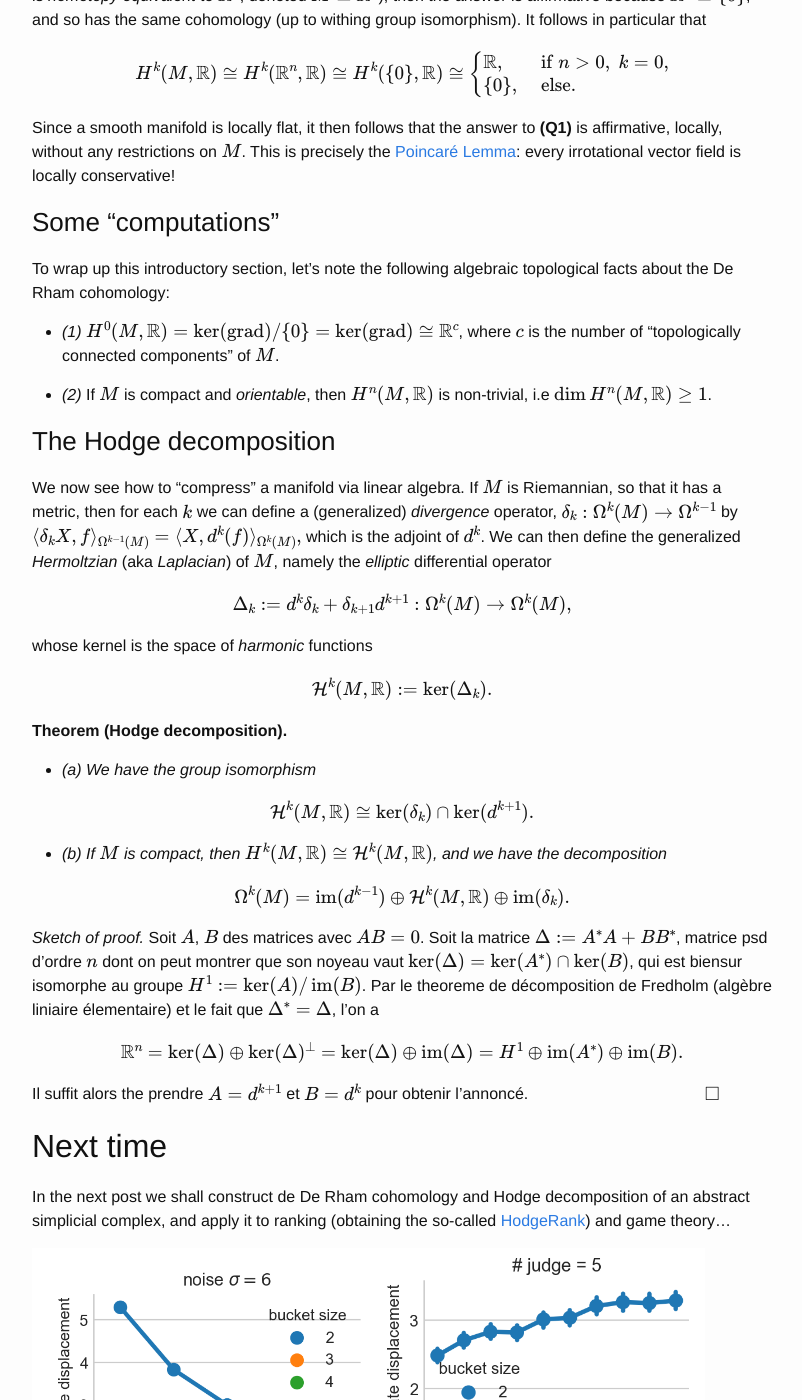
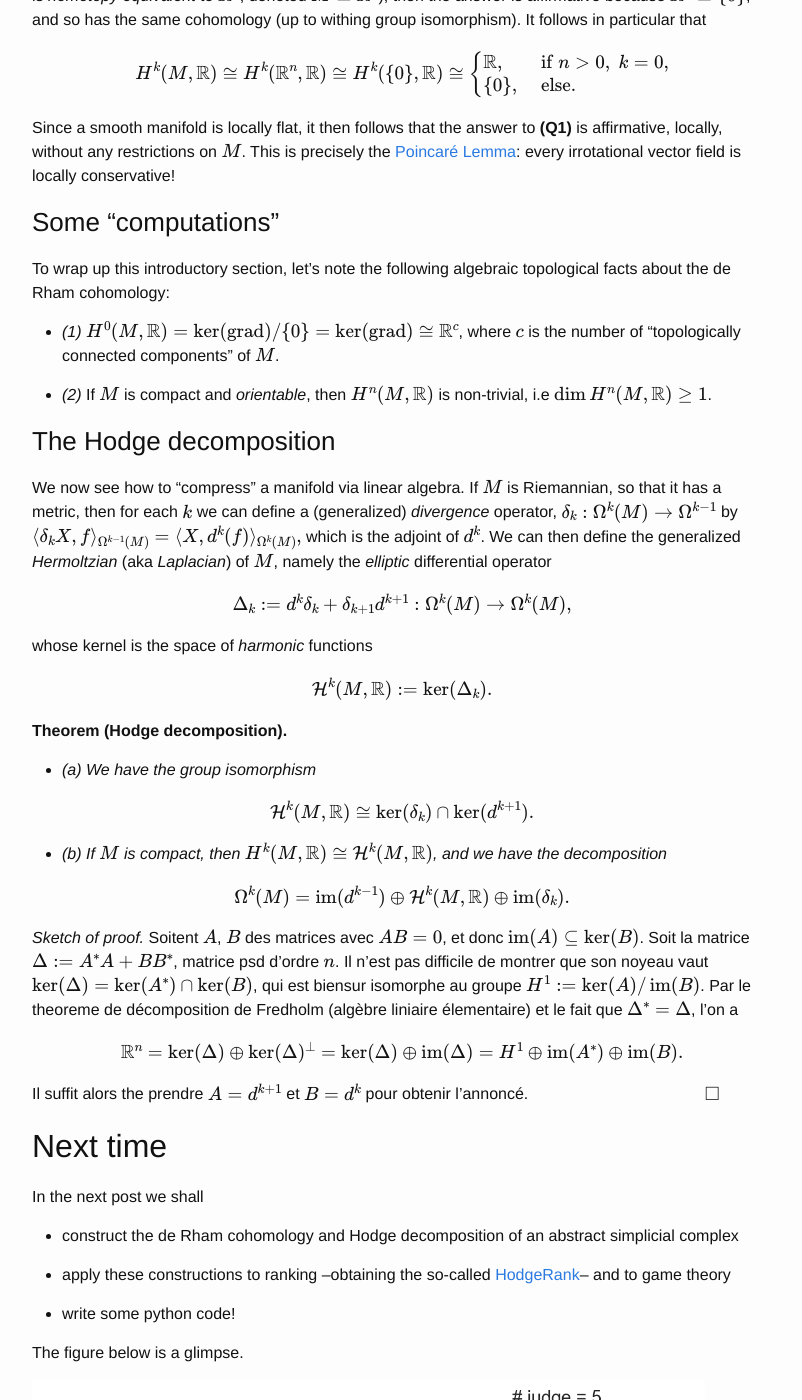
Before and after one commit to dohmatob/dohmatob.github.io, a Jekyll site: the page built from _posts/2018-02-22-hodge.markdown, in a window 1280 px wide and 1400 px high, scrolled down 2907 px. Shown: the whole window, without its empty margins (238-1040 px from the left). Built offline with Jekyll 4.4.1, drawn with Linux system fonts in a browser that asks for light colours; formulas are drawn with MathJax 3; comment, search, counter and statistics services are not loaded; some of the changed text lies outside the part shown.

Commit message:
some errata

```diff
--- a/_posts/2018-02-22-hodge.markdown
+++ b/_posts/2018-02-22-hodge.markdown
@@ -1,6 +1,6 @@
 ---
 layout: post
-title:  "Discrete De Rham-Hodge cohomology theory: application to game theory and statistical ranking (Part I)"
+title:  "Discrete de Rham-Hodge cohomology theory: application to game theory and statistical ranking (Part I)"
 date:   2018-02-22 13:26
 categories: research
 images:
@@ -61,10 +61,10 @@ $$
 $$
 
 Let's denote this  group $H^1(M, \mathbb R)$.
-If $\|H^1(M, \mathbb R)\| = 1$ so that $H^1(M, \mathbb R) = \\{ 0 \\}$ and $\text{ker}(\text{curl}) = \text{im}(\text{grad})$, then the answer to the above question **(Q1)** is affirmative. Thus $H^1(M, \mathbb R)$  measures the "obstruction" to answering **(Q1)** affirmatively. The "$H$" in $H^1(M, \mathbb R)$ stands for *homology* in co-*homology*, a concept which we will now explore.
+If $\|H^1(M, \mathbb R)\| = 1$ so that $H^1(M, \mathbb R) = \\{ 0 \\}$ and $\text{ker}(\text{curl}) = \text{im}(\text{grad})$, then the answer to the above question **(Q1)** is affirmative. Thus $H^1(M, \mathbb R)$  measures the "obstruction" to answering **(Q1)** affirmatively. The "$H$" in $H^1(M, \mathbb R)$ denotes the *homology* in co-*homology*, a concept which we will now explore.
 
 
-The [De Rham co-chain complexe][1] of $M$ is the chain
+The [de Rham co-chain complexe][1] of $M$ is the chain
 
 $$
 0 \longrightarrow \Omega^0(M) \overset{d^1=\operatorname{grad}}{\longrightarrow} \Omega^1(M) \overset{d^2=\operatorname{curl}}{\longrightarrow} \Omega^2(M) \overset{d^3}{\longrightarrow} \ldots \Omega^{k-1}(M) \overset{d^k}{\longrightarrow} \Omega^{k}(M) \ldots \overset{d^n}{\longrightarrow} \Omega^n(M) \longrightarrow 0.
@@ -81,7 +81,7 @@ $$
 H^k(M,\mathbb R) := \dfrac{\operatorname{ker}(d^{k+1})}{\operatorname{im}(d^k)},
 $$
 
-called the $k$th De Rham cohomology of $M$. Amongst many other fabulous predictions, one can show that if $M$ and $M'$ are of same "homotopy type" (e.g the whole of $\mathbb R^n$ has the same homotopy type as any point in it! Two smooth curves with the same endpoints have the same homotopy type. And so on...), then they have the same cohomology.
+called the $k$th de Rham cohomology of $M$. Amongst many other fabulous predictions, one can show that if $M$ and $M'$ are of same "homotopy type" (e.g the whole of $\mathbb R^n$ has the same homotopy type as any point in it! Two smooth curves with the same endpoints have the same homotopy type. And so on...), then they have the same cohomology.
 
 In this new parlance, one restate **(Q1)** as asking whether the 1st De cohomology
 
@@ -102,7 +102,7 @@ Since a smooth manifold is locally flat, it then follows that the answer to **(Q
 
 
 ### Some "computations"
-To wrap up this introductory section, let's note the following algebraic topological facts about the De Rham cohomology:
+To wrap up this introductory section, let's note the following algebraic topological facts about the de Rham cohomology:
 
 - *(1)* $H^0(M, \mathbb R) = \ker(\grad)/\\{0\\} = \ker(\grad) \cong \mathbb R^c$, where $c$ is the number of "topologically connected components" of $M$.
 
@@ -142,7 +142,7 @@ $$
 \Omega^k(M) = \im(d^{k-1}) \oplus \mathcal H^k(M,\mathbb R) \oplus \im(\delta_k).
 \end{equation}
 
-*Sketch of proof.* Soit $A$, $B$ des matrices avec $AB = 0$.  Soit la matrice $\Delta := A^* A + BB^* $, matrice psd d'ordre $n$ dont on peut montrer que son noyeau vaut $\ker(\Delta) = \ker(A^* ) \cap \ker(B)$, qui est biensur isomorphe au groupe  $H^1 :=\ker(A)/\im(B)$. Par le theoreme de décomposition de Fredholm (algèbre liniaire élementaire) et le fait que $\Delta^* = \Delta$, l'on a
+*Sketch of proof.* Soitent $A$, $B$ des matrices avec $AB = 0$, et donc $\im(A) \subseteq \ker(B)$.  Soit la matrice $\Delta := A^* A + BB^* $, matrice psd d'ordre $n$. Il n'est pas difficile de montrer que son noyeau vaut $\ker(\Delta) = \ker(A^* ) \cap \ker(B)$, qui est biensur isomorphe au groupe  $H^1 :=\ker(A)/\im(B)$. Par le theoreme de décomposition de Fredholm (algèbre liniaire élementaire) et le fait que $\Delta^* = \Delta$, l'on a
 
 $$
 \mathbb R^n = \ker(\Delta) \oplus \ker(\Delta)^\perp = \ker(\Delta) \oplus \im(\Delta) = H^1 \oplus \im(A^* ) \oplus \im(B).
@@ -151,7 +151,15 @@ $$
 Il suffit alors the prendre $A = d^{k+1}$ et $B = d^k$ pour obtenir l'annoncé. $\quad\quad\quad\quad\quad\quad\quad\quad\quad\Box$
 
 ## Next time
-In the next post we shall construct de De Rham cohomology and Hodge decomposition of an abstract simplicial complex, and apply it to ranking (obtaining the so-called [HodgeRank][6]) and game theory...
+In the next post we shall
+
+- construct the de Rham cohomology and Hodge decomposition of an abstract simplicial complex
+
+- apply these constructions to ranking --obtaining the so-called [HodgeRank][6]-- and to game theory
+
+- write some python code!
+
+The figure below is a glimpse.
 
 <img src="/assets/figures/ranking/committee.png"/>
 
```
Also changed, not shown: other parts of _posts/2018-02-22-hodge.markdown (+4 -4 lines).
